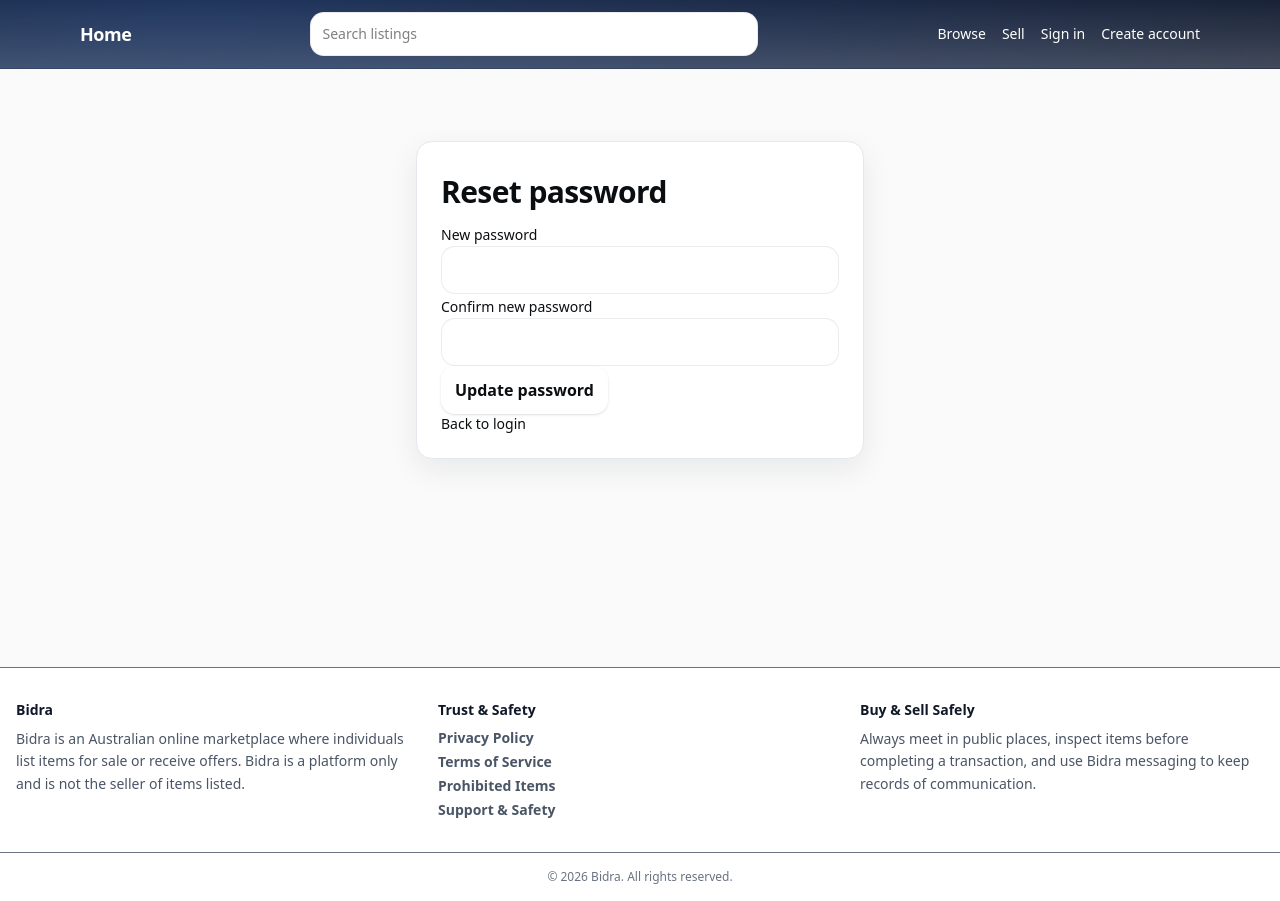
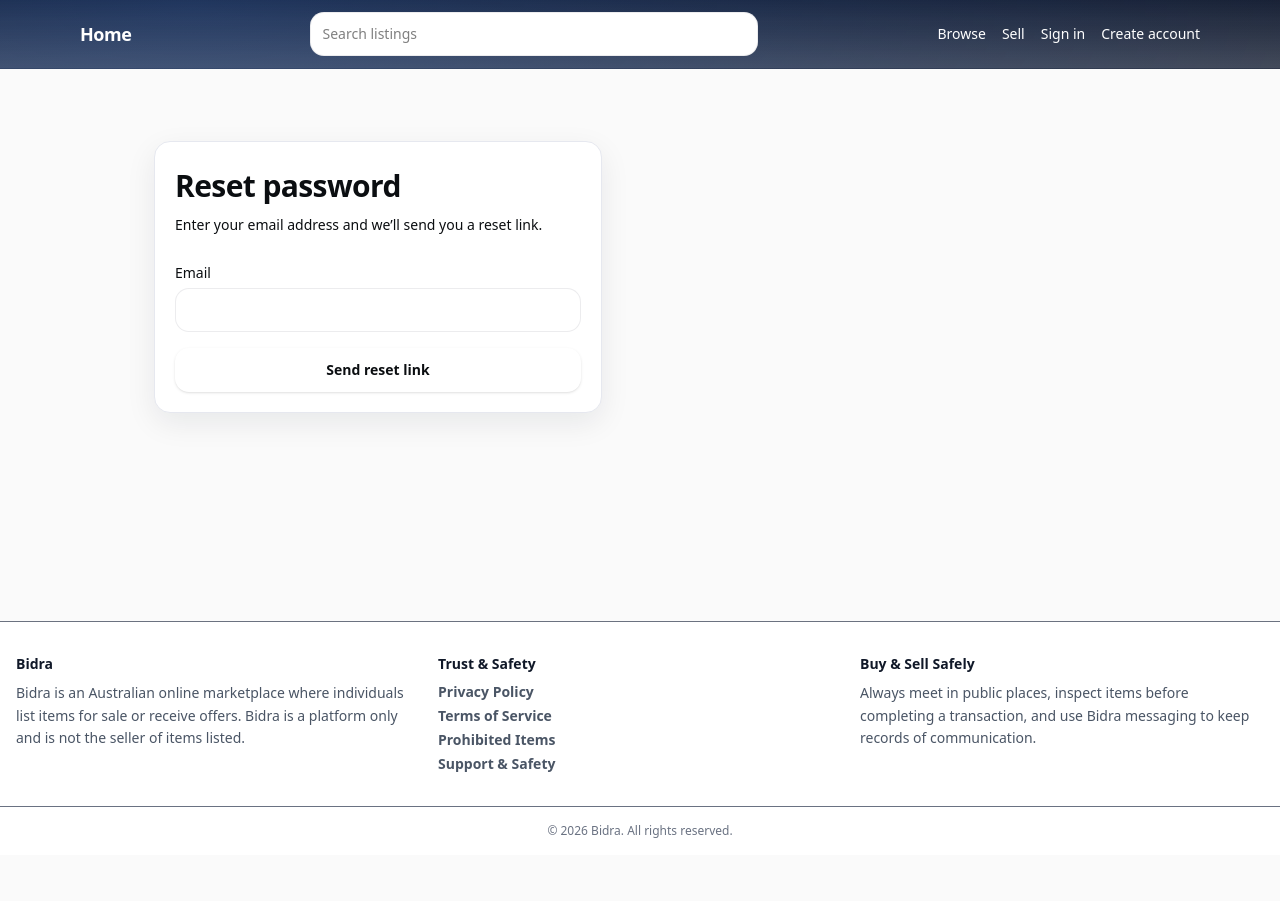
Before and after one commit to TradeFlow1/bidra, a Next.js app: page /reset-password in a window 1280 px wide. After the commit the page ends 855 px from the top, so only its background shows below. Built offline with nearby package versions, Linux system fonts and the light colour scheme; no server answers.

Commit message:
System A: reset password page

```diff
--- a/app/reset-password/page.tsx
+++ b/app/reset-password/page.tsx
@@ -1,83 +1,33 @@
-"use client";
-
-import { useMemo, useState } from "react";
-import { useSearchParams } from "next/navigation";
-import Link from "next/link";
+export const metadata = {
+  title: "Bidra | Reset password",
+};
 
 export default function ResetPasswordPage() {
-  const sp = useSearchParams();
-  const token = useMemo(() => sp.get("token") || "", [sp]);
+  return (
+    <main className="bd-container py-10">
+      <div className="container max-w-5xl">
+        <div className="bd-card p-5 max-w-md">
+          <h1 className="text-3xl font-extrabold tracking-tight bd-ink">Reset password</h1>
+          <p className="mt-2 text-sm bd-ink2">
+            Enter your email address and we’ll send you a reset link.
+          </p>
 
-  const [pw, setPw] = useState("");
-  const [pw2, setPw2] = useState("");
-  const [busy, setBusy] = useState(false);
-  const [msg, setMsg] = useState<string | null>(null);
+          <form method="post" action="/api/auth/reset-password" className="mt-6 space-y-4">
+            <div>
+              <label className="text-sm font-medium">Email</label>
+              <input
+                type="email"
+                name="email"
+                required
+                className="mt-1 w-full rounded-lg border border-black/10 bg-white px-3 py-2 text-sm"
+              />
+            </div>
 
-  async function submit() {
-    setMsg(null);
-
-    if (!token) return setMsg("Missing token.");
-    if (pw.length < 8) return setMsg("Password must be at least 8 characters.");
-    if (pw !== pw2) return setMsg("Passwords do not match.");
-
-    setBusy(true);
-    try {
-      const r = await fetch("/api/auth/password-reset/confirm", {
-        method: "POST",
-        headers: { "content-type": "application/json" },
-        body: JSON.stringify({ token, newPassword: pw }),
-      });
-      const j = await r.json().catch(() => ({}));
-      if (!r.ok || j?.ok === false) {
-        setMsg(j?.error || "Reset failed.");
-      } else {
-        setMsg("Password updated. You can now log in.");
-      }
-    } catch {
-      setMsg("Reset failed.");
-    } finally {
-      setBusy(false);
-    }
-  }
-
-  return (
-    <main className="bd-container py-6 pb-14">
-      <div className="bd-card p-6 max-w-md mx-auto">
-      <h1 className="text-2xl font-bold">Reset password</h1>
-
-      <div className="space-y-2">
-        <label className="text-sm font-medium">New password</label>
-        <input
-          type="password"
-          className="w-full rounded-md border p-2"
-          value={pw}
-          onChange={(e) => setPw(e.target.value)}
-        />
-      </div>
-
-      <div className="space-y-2">
-        <label className="text-sm font-medium">Confirm new password</label>
-        <input
-          type="password"
-          className="w-full rounded-md border p-2"
-          value={pw2}
-          onChange={(e) => setPw2(e.target.value)}
-        />
-      </div>
-
-      <button
-        className="rounded-md border px-3 py-2 font-semibold"
-        disabled={busy}
-        onClick={submit}
-      >
-        {busy ? "Updating..." : "Update password"}
-      </button>
-
-      {msg ? <div className="text-sm">{msg}</div> : null}
-
-      <div className="text-sm">
-        <Link className="underline" href="/auth/login">Back to login</Link>
-      </div>
+            <button type="submit" className="bd-btn bd-btn-primary w-full">
+              Send reset link
+            </button>
+          </form>
+        </div>
       </div>
     </main>
   );
```
